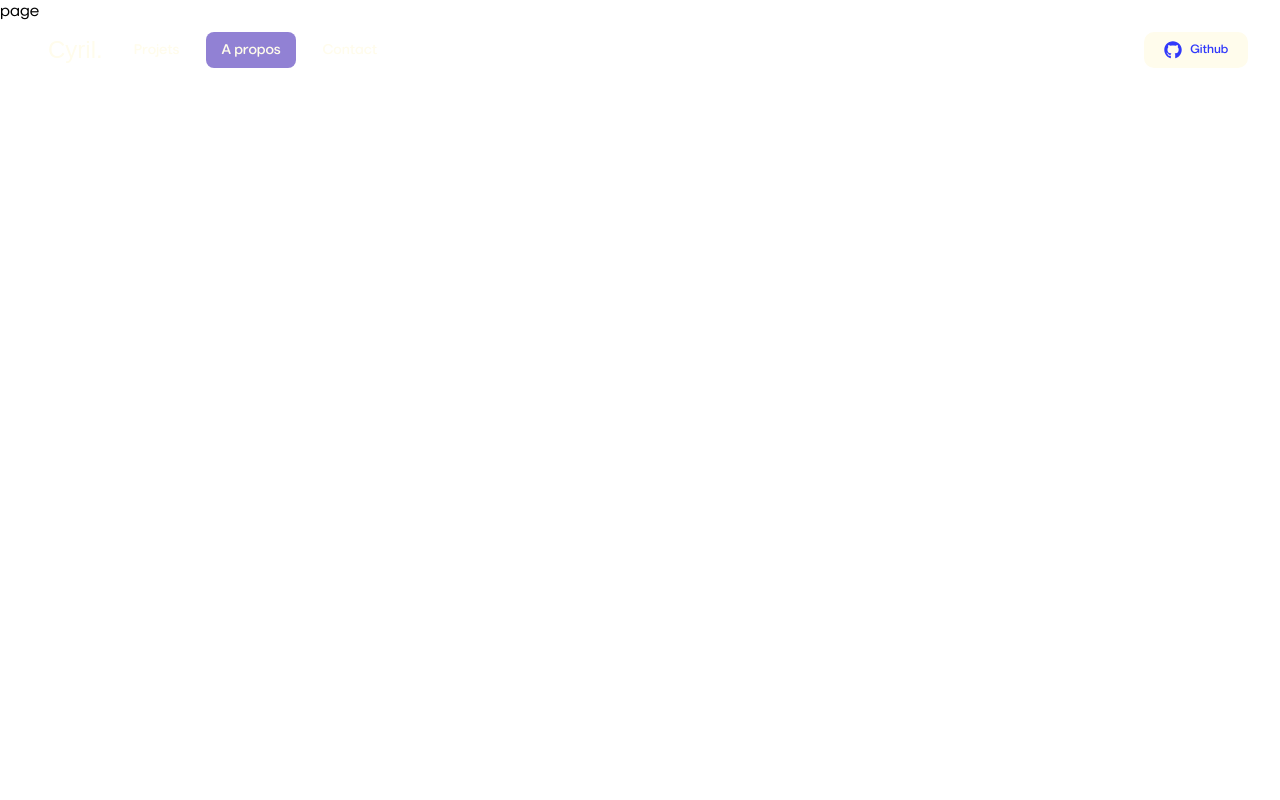
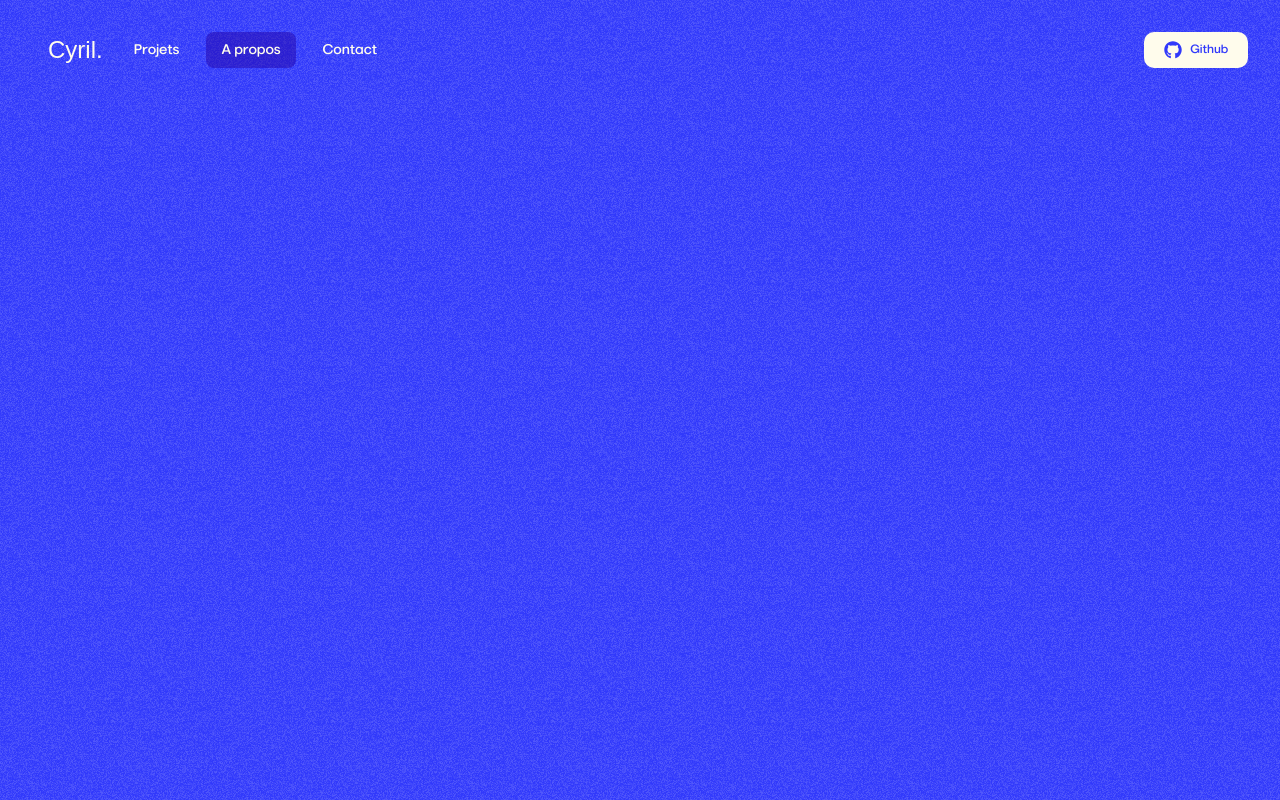
Before and after one commit to Cyril-vtn/portfolio, a Next.js app: page /about in a window 1280 px wide. Built offline with nearby package versions, Linux system fonts and the light colour scheme; a web font is replaced by a local one.

Commit message:
switch background to parent component

```diff
--- a/app/layout.tsx
+++ b/app/layout.tsx
@@ -17,12 +17,13 @@ export default function RootLayout({
   return (
     <html lang="fr" className="scrollbar-hide">
       <body className="scrollbar-hide">
+        <div className="bg-brandBlue bg-noise-bg fixed top-0 left-0 w-full h-full"></div>
         <LoadingScreen>
-        <SmoothScrolling>
-          <Header />
-          {children}
-          <Analytics />
-        </SmoothScrolling>
+          <SmoothScrolling>
+            <Header />
+            {children}
+            <Analytics />
+          </SmoothScrolling>
         </LoadingScreen>
       </body>
     </html>
--- a/app/page.tsx
+++ b/app/page.tsx
@@ -7,7 +7,6 @@ import { ScrollSection } from "./components/ScrollSection";
 export default function Home() {
   return (
     <main className="overflow-hidden">
-      <div className="bg-brandBlue bg-noise-bg fixed top-0 left-0 w-full h-full"></div>
       <ScrollSection />
     </main>
   );
```
